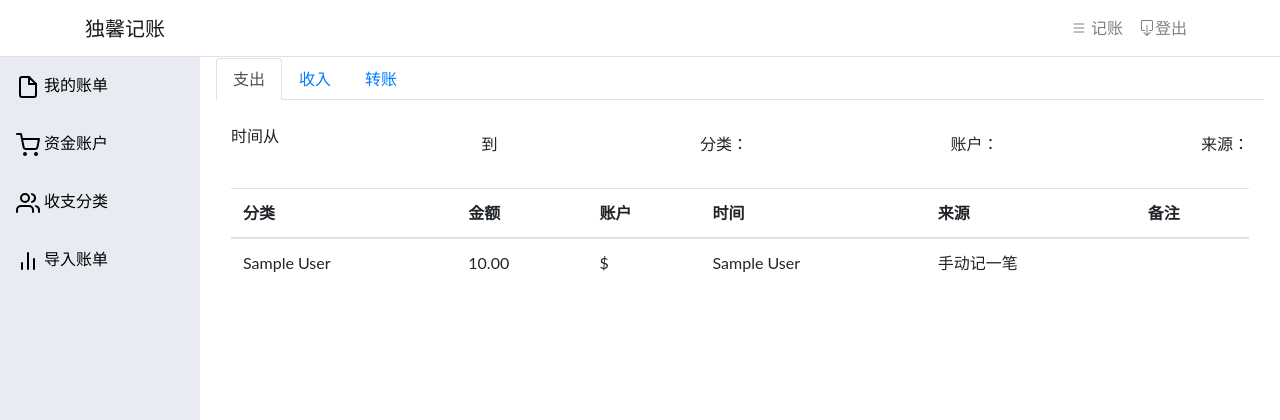
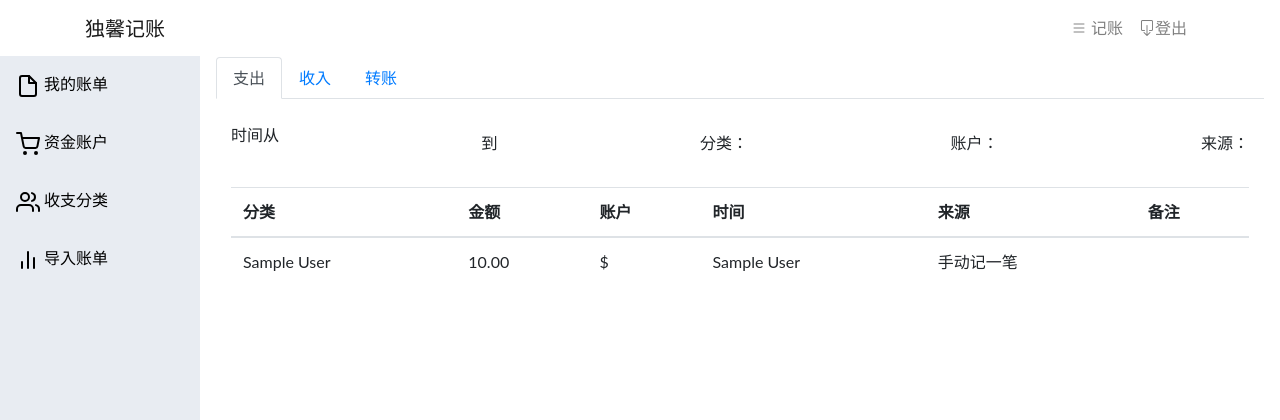
Before and after one commit to chenyuan99/daily-accounting, a Django app: page /pc/dashboard in a window 1280 px wide. Shown: the top 420 px of the page. Run offline with Django 3.2, Linux system fonts and the light colour scheme; a user stored in the database is signed in; tables that the repository leaves empty hold one stand-in row (values such as "Sample post"); some libraries are stand-ins or nearby versions.

Commit message:
Update base.html

```diff
--- a/templates/base.html
+++ b/templates/base.html
@@ -80,7 +80,7 @@ div.content {
 </head>
 
 <body>
-  <nav class="navbar navbar-expand-lg navbar-light border-bottom" style="background-color: white;">
+  <nav class="navbar navbar-expand-lg navbar-light" style="background-color: white;">
     <div class="container">
       <a class="navbar-brand" href="/">独馨记账</a>
       <button class="navbar-toggler" type="button" data-toggle="collapse" data-target="#navbarSupportedContent"
```
